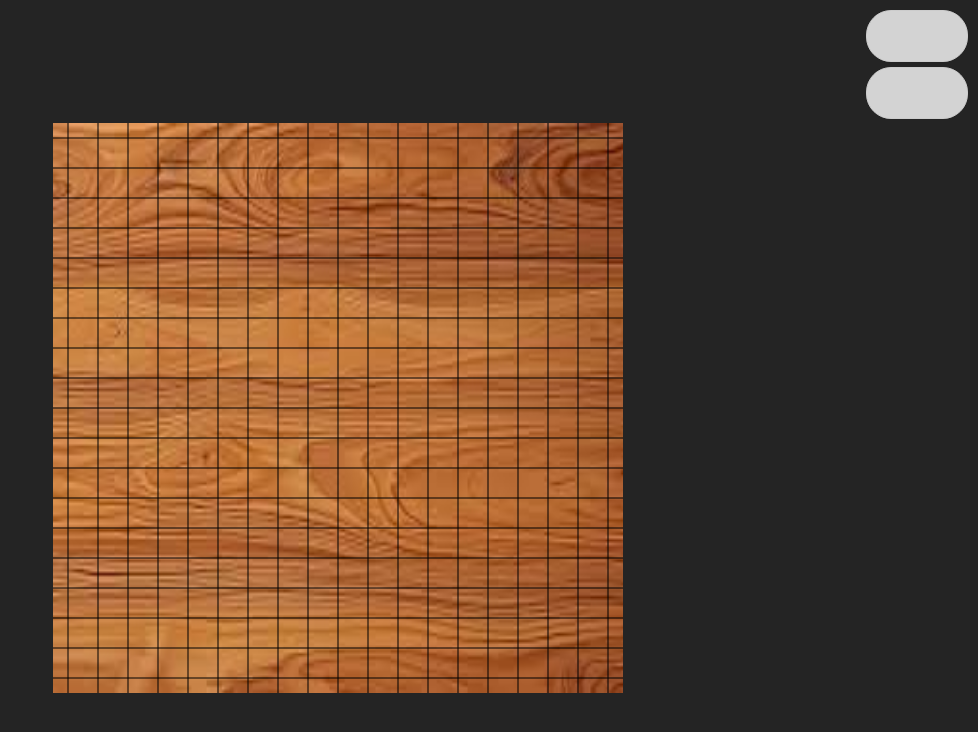
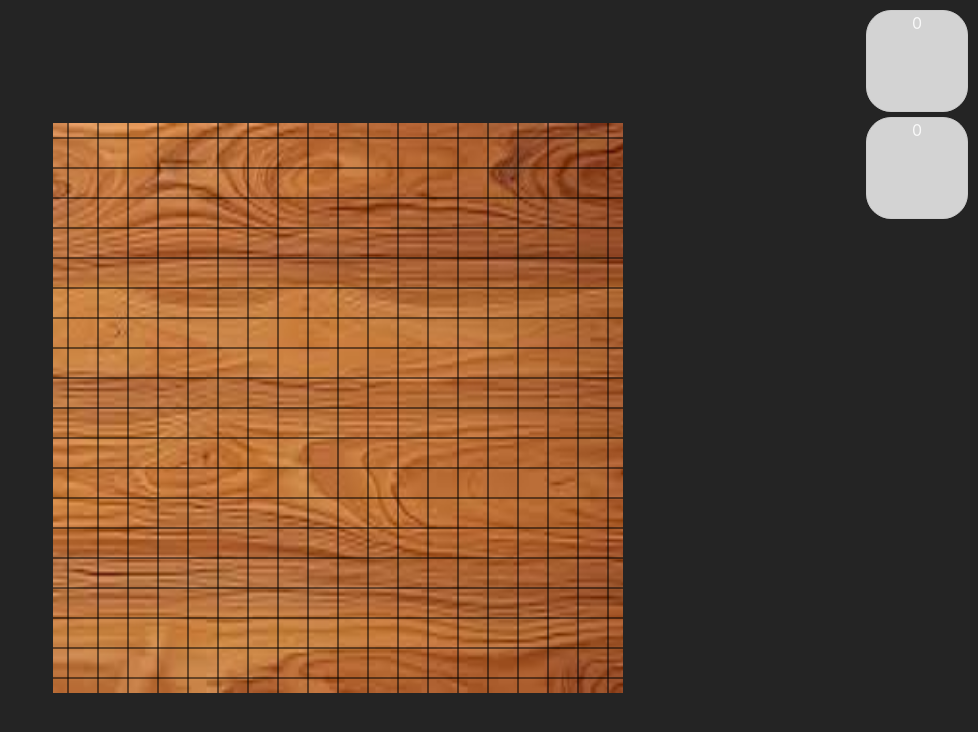
Before and after one commit to Joshieingold/GoWithFriends, a React (Vite) app: page / in a window 1280 px wide. Shown: the top 732 px of the page, without its empty margins (302-1280 px from the left). Built offline with nearby package versions, Linux system fonts and the light colour scheme.

Commit message:
cant figure out these bowls

```diff
--- a/src/Board/board.css
+++ b/src/Board/board.css
@@ -31,7 +31,7 @@
 
 .prisoner-bowl {
     width: 100px; /* Width of the bowl */
-    height: 50px; /* Height of the bowl */
+    height: 100px; /* Height of the bowl */
     background-color: rgba(255, 255, 255, 0.8); /* Semi-transparent background */
     border: 1px solid #ccc; /* Light border for visibility */
     border-radius: 25px; /* Rounded edges */
@@ -40,11 +40,7 @@
     margin-bottom: 5px; /* Space between bowl and count */
 }
 
-.bowl {
-    width: 100%;
-    height: 100%;
-    position: relative;
-}
+
 
 .stone {
     width: 20px; /* Size of the stone */
@@ -65,3 +61,7 @@
     font-size: 16px; /* Font size for the count */
     text-align: center;
 }
+.blacksBowl {
+    position: absolute;
+    bottom: 0px;
+}
--- a/src/Board/board.jsx
+++ b/src/Board/board.jsx
@@ -192,8 +192,8 @@ function Board() {
             />
             <img src={goBoardImage} alt="Go Board" className="go-board-image" />
             <div className="prisoners-container">
-                <PrisonerBowl color="black" count={prisoners.black} />
-                <PrisonerBowl color="white" count={prisoners.white} />
+                <PrisonerBowl color="black" count={prisoners.black} className="whitesBowl"/>
+                <PrisonerBowl color="white" count={prisoners.white} className="blacksBowl"/>
             </div>
         </div>
     );
```
